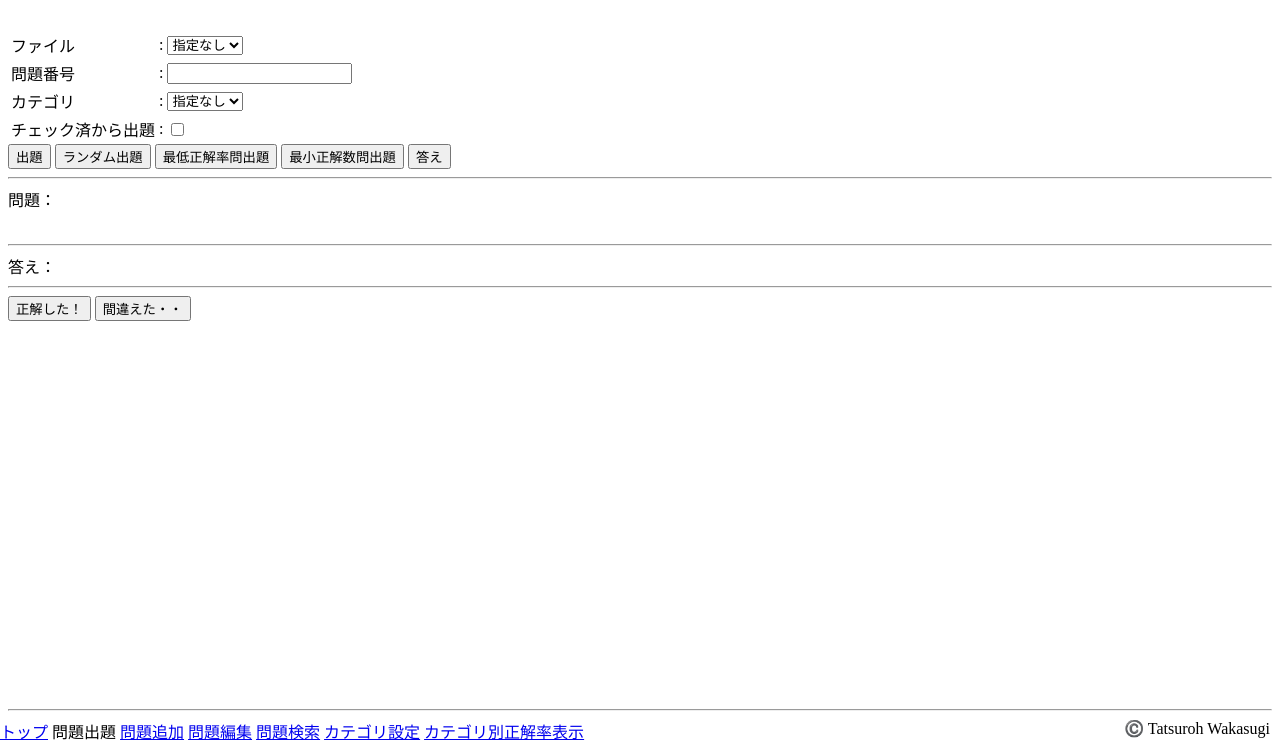
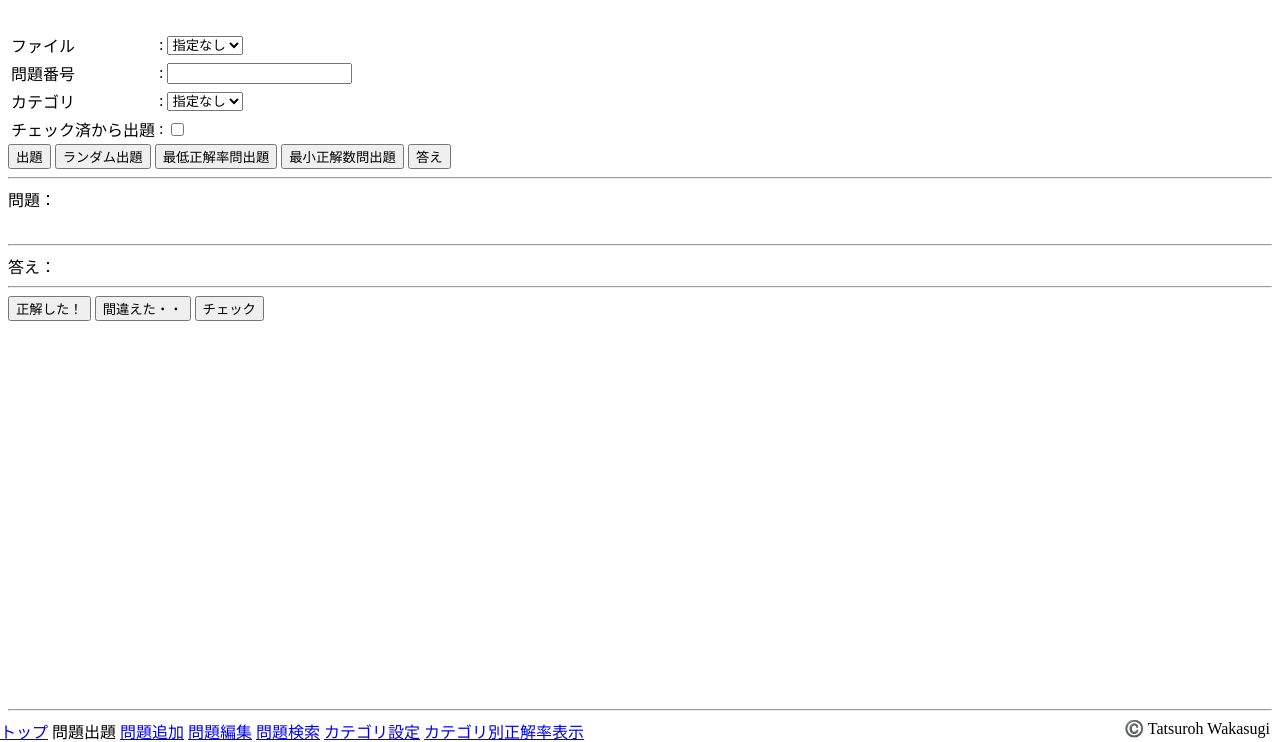
Before and after one commit to MorimotoU36/csv_quiz_bot, a plain HTML site: page web/pages/html/quiz_bot/quiz.html in a window 1280 px wide. Shown: the part 66-808 px from the top of the page. Drawn offline with Linux system fonts and the light colour scheme; no server answers.

Commit message:
問題選択画面から問題にチェック入れれるように変更

```diff
--- a/web/pages/html/quiz_bot/quiz.html
+++ b/web/pages/html/quiz_bot/quiz.html
@@ -70,6 +70,7 @@
         <hr>
         <input type="button" value="正解した！" onClick="correct_register()" >
         <input type="button" value="間違えた・・" onClick="incorrect_register()">
+        <input type="button" value="チェック" onClick="checked_to_selected_question()">
 
         <div class="push"></div>
     </div>
--- a/web/pages/js/quiz.js
+++ b/web/pages/js/quiz.js
@@ -950,3 +950,41 @@
     searched_file_num = file_num
 
 }
+
+
+// 選択した問題をチェック済みにする（または外す）
+function checked_to_selected_question(){
+    //メッセージをクリア
+    clear_all_message();
+
+    if(file_num < 0 || question_num < 0){
+        //問題が選択されてないならエラー
+        set_error_message("エラー：問題ファイルまたは問題が選択されておりません");
+        return false;
+    }
+
+    //JSONデータ作成
+    var data = {
+        "data": [
+            {
+                "file_num": file_num,
+                "quiz_num": question_num
+            }
+        ]
+    }
+
+    //外部APIへPOST通信、問題を取得しにいく
+    post_data(getEditCheckedOfQuestionApi(),data,function(resp){
+        if(resp['statusCode'] == 200){
+            set_message(resp['result']);
+        }else{
+            //内部エラー時
+            set_error_message(resp['statusCode']
+                                +" : "+resp['error']);
+        }
+    })
+
+    //検索したファイルの番号を記録
+    searched_file_num = file_num
+
+}
```
